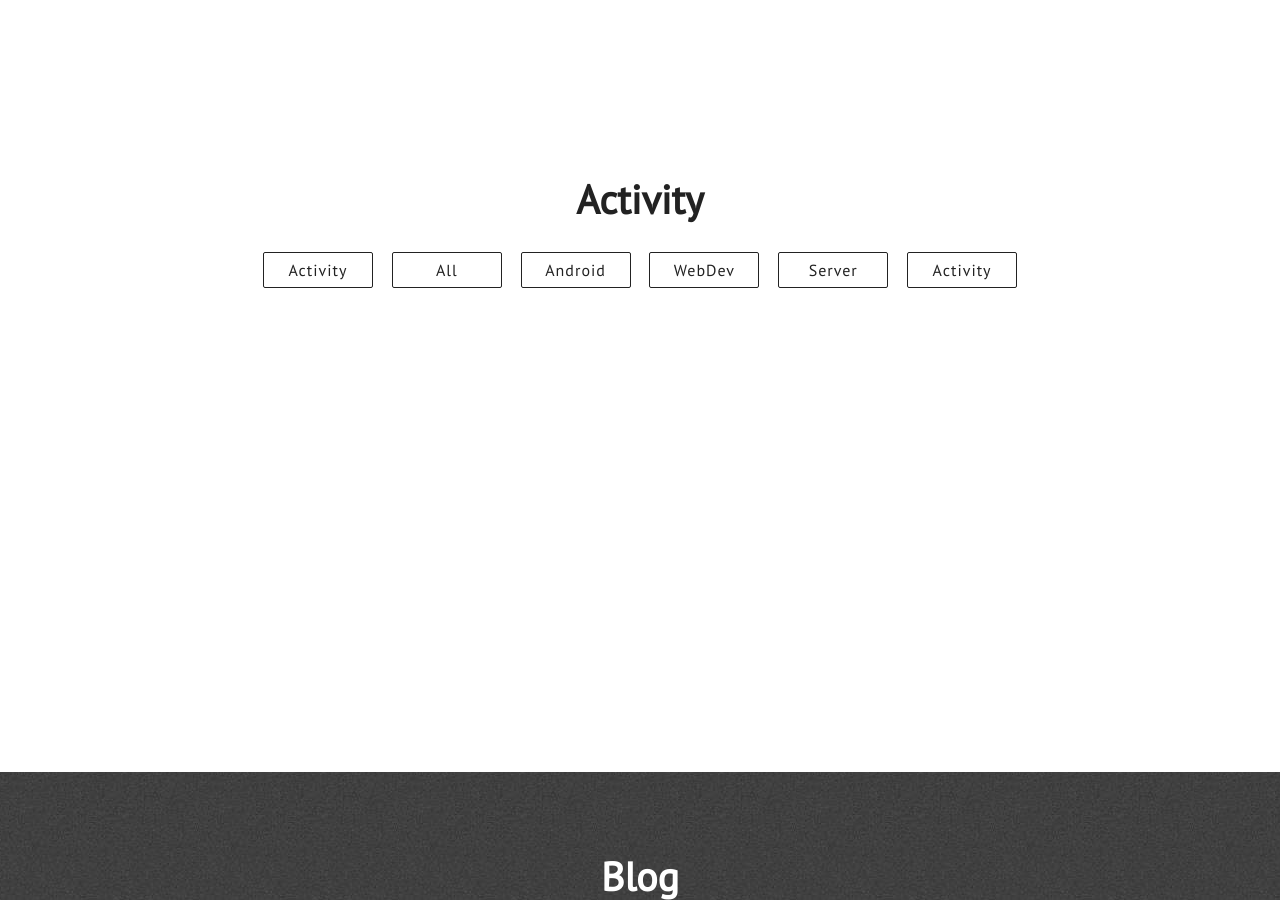
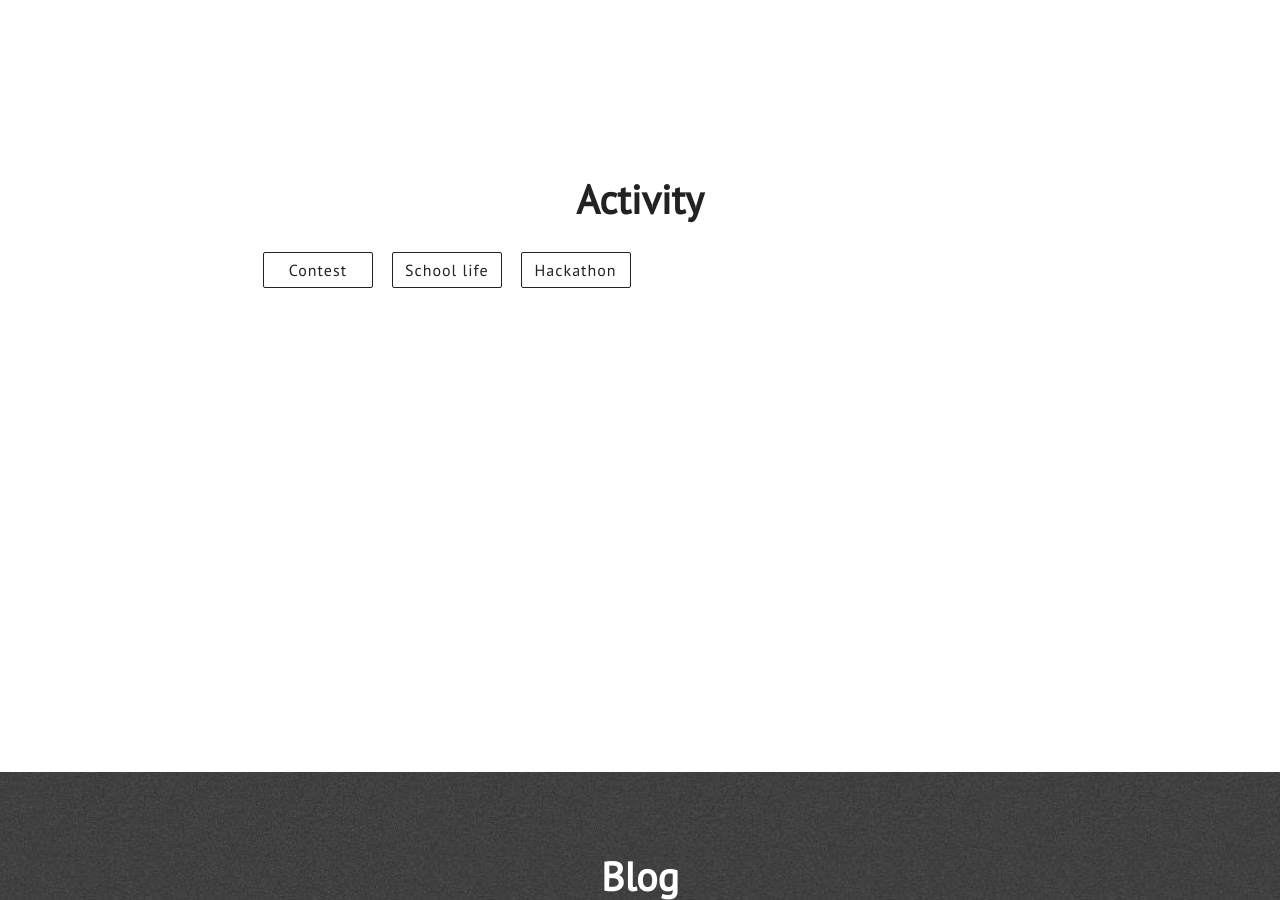
Before and after one commit to EJ-pro/EJ-pro.github.io, a Jekyll site: the page built from index.html, in a window 1280 px wide and 900 px high, scrolled down 4234 px. Built offline with Jekyll 4.4.1, drawn with Linux system fonts in a browser that asks for light colours; nearby versions of some CDN libraries.

Commit message:
activity data test

```diff
--- a/_includes/activity.html
+++ b/_includes/activity.html
@@ -5,12 +5,9 @@
 
                 <div class="activity-technologies">
 
-                    <a id="featured" class="semi-transparent-button with-border white-button" onclick="selected('featured')">Activity</a>
-                    <a id="all" class="semi-transparent-button with-border white-button" onclick="selected('all')">All</a>
-                    <a id="android" class="semi-transparent-button with-border white-button" onclick="selected('android')">Android</a>
-                    <a id="webdev" class="semi-transparent-button with-border white-button" onclick="selected('webdev')">WebDev</a>
-                    <a id="security" class="semi-transparent-button with-border white-button" onclick="selected('security')">Server</a>
-                    <a id="diy" class="semi-transparent-button with-border white-button" onclick="selected('diy')">Activity</a>
+                    <a id="contest" class="semi-transparent-button with-border white-button" onclick="selected('contest')">Contest</a>
+                    <a id="school life" class="semi-transparent-button with-border white-button" onclick="selected('school life')">School life</a>
+                    <a id="hackathon" class="semi-transparent-button with-border white-button" onclick="selected('hackathon')">Hackathon</a>
 
                 </div>
 
```
Also changed, not shown: assets/js/activity.js (+5 -5 lines).
